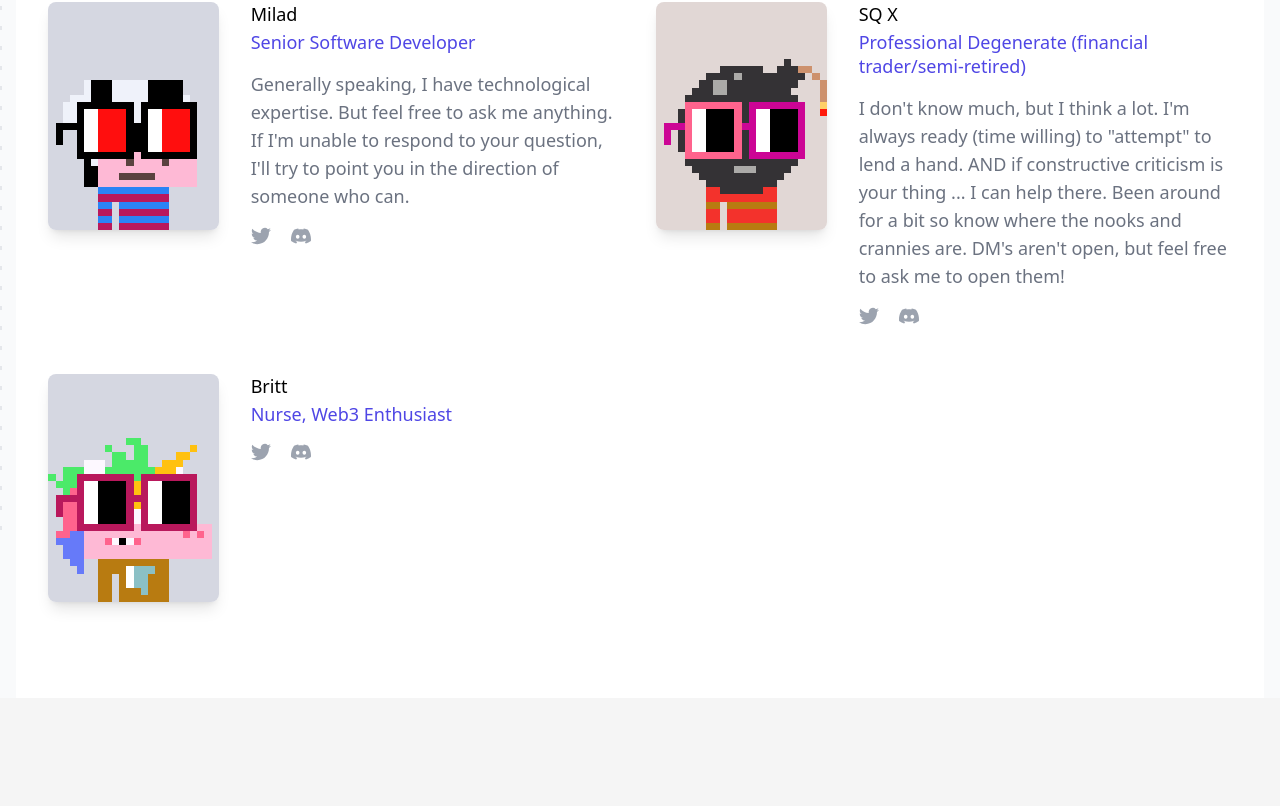
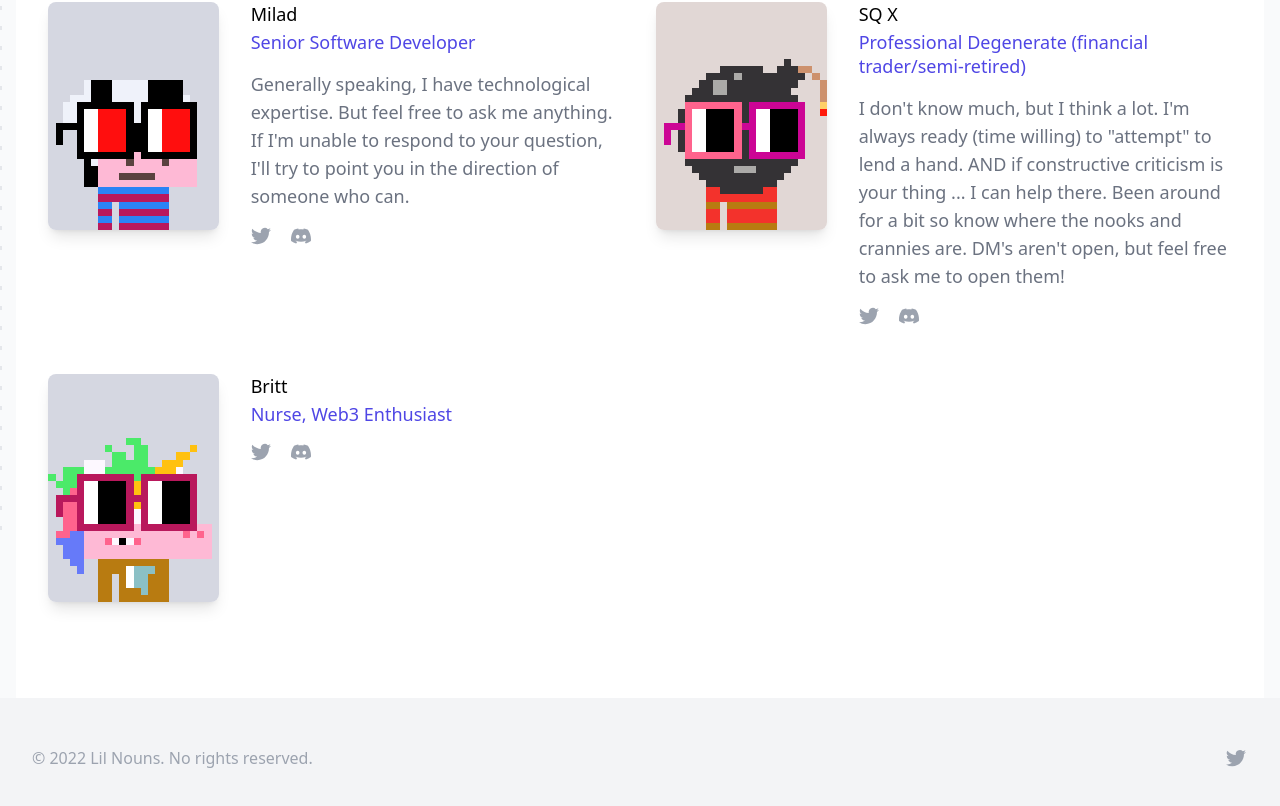
Before and after one commit to lilhelpers/lilhelpers-site, a Next.js app: page / in a window 1280 px wide. Shown: the part 450-1256 px from the top of the page. Before the commit the page ends 1148 px from the top, so only its background shows below. Built offline with nearby package versions, Linux system fonts and the light colour scheme; no server answers; a web font is replaced by a local one.

Commit message:
fix: update background color and enable footer component

```diff
--- a/components/footer.tsx
+++ b/components/footer.tsx
@@ -1,6 +1,5 @@
 import { SVGProps } from "react"
 
-/* This example requires Tailwind CSS v2.0+ */
 const navigation: any[] = [
   /*{
     name: 'Facebook',
@@ -28,15 +27,15 @@ const navigation: any[] = [
       </svg>
     ),
   },*/
-  /*{
+  {
     name: 'Twitter',
-    href: '#',
+    href: 'https://twitter.com/nekofar',
     icon: (props: JSX.IntrinsicAttributes & SVGProps<SVGSVGElement>) => (
       <svg fill="currentColor" viewBox="0 0 24 24" {...props}>
         <path d="M8.29 20.251c7.547 0 11.675-6.253 11.675-11.675 0-.178 0-.355-.012-.53A8.348 8.348 0 0022 5.92a8.19 8.19 0 01-2.357.646 4.118 4.118 0 001.804-2.27 8.224 8.224 0 01-2.605.996 4.107 4.107 0 00-6.993 3.743 11.65 11.65 0 01-8.457-4.287 4.106 4.106 0 001.27 5.477A4.072 4.072 0 012.8 9.713v.052a4.105 4.105 0 003.292 4.022 4.095 4.095 0 01-1.853.07 4.108 4.108 0 003.834 2.85A8.233 8.233 0 012 18.407a11.616 11.616 0 006.29 1.84" />
       </svg>
     ),
-  },*/
+  },
   /*{
     name: 'GitHub',
     href: '#',
@@ -67,7 +66,7 @@ const navigation: any[] = [
 
 export default function Footer() {
   return (
-    <footer className="bg-white">
+    <footer className="bg-gray-100">
       <div className="max-w-7xl mx-auto py-12 px-4 sm:px-6 md:flex md:items-center md:justify-between lg:px-8">
         <div className="flex justify-center space-x-6 md:order-2">
           {navigation.map((item) => (
--- a/pages/_document.tsx
+++ b/pages/_document.tsx
@@ -17,7 +17,7 @@ class MyDocument extends Document {
             href="https://fonts.googleapis.com/css2?family=Londrina+Solid:wght@100;300;400;900&display=swap"
           />
         </Head>
-        <body className="bg-neutral-100">
+        <body className="bg-gray-50">
         <Main/>
         <NextScript/>
         </body>
--- a/pages/index.tsx
+++ b/pages/index.tsx
@@ -66,7 +66,7 @@ const Home: NextPage = () => {
 
           <Content />
 
-          {/*<Footer />*/}
+          <Footer />
         </div>
       </div>
     </>
```
